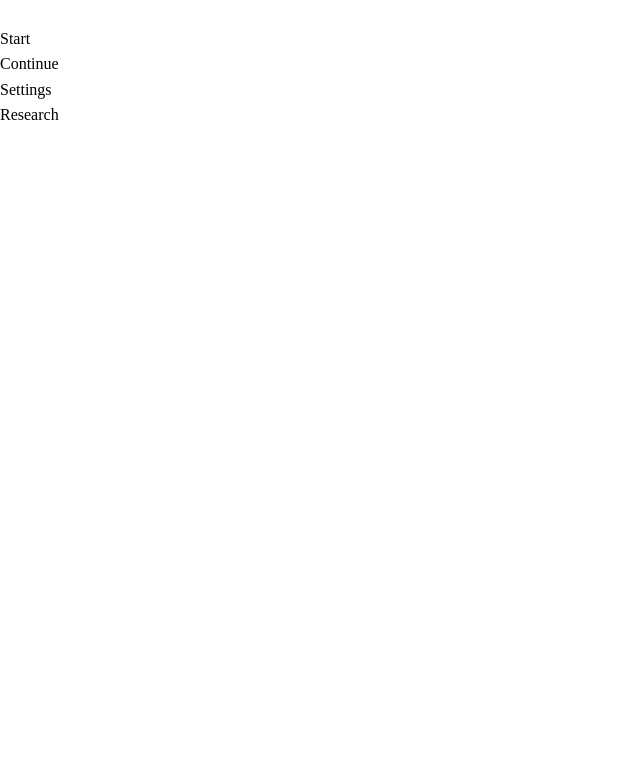
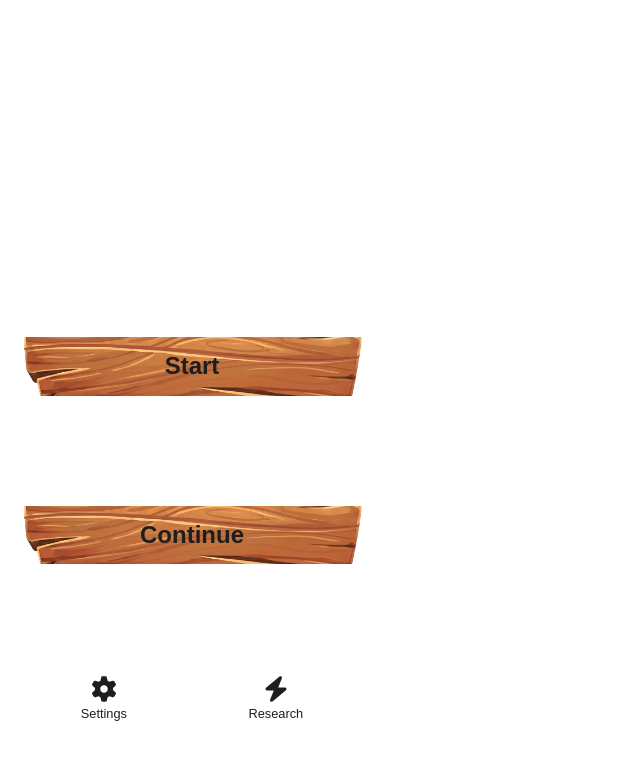
Before and after one commit to coiluck/agri-trader, a website built with Vite: page src/index.html in a window 1280 px wide. Shown: the whole page, without its empty margins (0-640 px from the left). Built offline with nearby package versions, Linux system fonts and the light colour scheme; a web font is replaced by a local one.

Commit message:
Add: top buttons

```diff
--- a/src-tauri/Cargo.toml
+++ b/src-tauri/Cargo.toml
@@ -22,3 +22,4 @@ tauri = { version = "2", features = [] }
 tauri-plugin-opener = "2"
 serde = { version = "1", features = ["derive"] }
 serde_json = "1"
+tauri-plugin-store = "2"
--- a/src/css/base.css
+++ b/src/css/base.css
@@ -19,7 +19,13 @@ ul {
 button, select {
   cursor: pointer;
 }
+@font-face {
+  font-family: 'KeiFont';
+  src: url('../assets/fonts/keifont.ttf') format('truetype');
+}
 body {
+  color: #1e1e1e;
+  font-family: 'KeiFont', sans-serif;
   min-height: 100vh;
   line-height: 1.6;
   text-rendering: optimizeLegibility;
--- a/src/css/top.css
+++ b/src/css/top.css
@@ -1,4 +1,83 @@
 .top-container {
   display: flex;
   flex-direction: column;
+  height: 100%
 }
+
+.top-gamelogo-container {
+  width: 100%;
+  height: 50%;
+  justify-content: center;
+  align-items: center;
+}
+
+.top-game-button-contaier {
+  display: flex;
+  flex-direction: column;
+  justify-content: space-around;
+  align-items: center;
+  width: 30%;
+  height: 100%;
+  padding: 20px;
+}
+
+.top-game-button {
+  width: 100%;
+  font-size: 1.5rem;
+  font-weight: bold;
+  text-align: center;
+  padding: 10px;
+  background-image: url('../assets/images/top/wood.png');
+  background-size: cover;
+  background-position: center;
+  background-repeat: no-repeat;
+  cursor: pointer;
+  transition: all 0.3s ease;
+}
+.top-game-button:hover {
+  transform: scale(1.05);
+}
+
+.top-sub-button-container {
+  display: flex;
+  flex-direction: row;
+  justify-content: space-around;
+  align-items: center;
+  width: 100%;
+}
+.top-sub-button {
+  display: flex;
+  flex-direction: column;
+  justify-content: center;
+  align-items: center;
+  transition: all 0.3s ease;
+  cursor: pointer;
+}
+.top-sub-button:hover {
+  transform: scale(1.05);
+}
+.top-sub-button:hover .top-sub-button-icon.settings {
+  transform: rotate(30deg);
+}
+.top-sub-button:hover .top-sub-button-icon.research {
+  transform: rotate(-30deg);
+}
+
+.top-sub-button-icon {
+  width: 30px;
+  height: 30px;
+  background-color: #1e1e1e;
+  mask-size: contain;
+  mask-repeat: no-repeat;
+  mask-position: center;
+  transition: all 0.3s ease;
+}
+.top-sub-button-icon.settings {
+  mask-image: url('../assets/images/top/gear.svg');
+}
+.top-sub-button-icon.research {
+  mask-image: url('../assets/images/top/bolt.svg');
+}
+.top-sub-button-text {
+  font-size: .8rem;
+}
--- a/src/index.html
+++ b/src/index.html
@@ -28,15 +28,15 @@
           <img src="" />
         </div>
         <div class="top-game-button-contaier">
-          <div class="top-game-button new">Start</div>
-          <div class="top-game-button restart">Continue</div>
+          <div class="top-game-button new" id="top-game-button-new">Start</div>
+          <div class="top-game-button restart" id="top-game-button-restart">Continue</div>
           <div class="top-sub-button-container">
-            <div class="top-sub-button">
-              <div class="top-sub-button-icon"></div>
+            <div class="top-sub-button" id="top-sub-button-settings">
+              <div class="top-sub-button-icon settings"></div>
               <div class="top-sub-button-text">Settings</div>
             </div>
-            <div class="top-sub-button">
-              <div class="top-sub-button-icon"></div>
+            <div class="top-sub-button" id="top-sub-button-research">
+              <div class="top-sub-button-icon research"></div>
               <div class="top-sub-button-text">Research</div>
             </div>
           </div>
@@ -44,6 +44,13 @@
       </div>
     </div>
 
+    <div id="modal-game" class="modal"></div>
+
+    <div id="modal-settings" class="modal"></div>
+
+    <div id="modal-research" class="modal"></div>
+
     <script src="./js/logo.js" type="module"></script>
+    <script src="./js/top.js" type="module"></script>
   </body>
 </html>
--- /dev/null
+++ b/src/js/top.js
@@ -0,0 +1,15 @@
+// top.js
+import { changeModal } from './modules/changeModal.js';
+
+document.getElementById('top-game-button-new').addEventListener('click', () => {
+  changeModal('game');
+});
+document.getElementById('top-game-button-restart').addEventListener('click', () => {
+  changeModal('game');
+});
+document.getElementById('top-sub-button-settings').addEventListener('click', () => {
+  changeModal('settings');
+});
+document.getElementById('top-sub-button-research').addEventListener('click', () => {
+  changeModal('research');
+});
--- /dev/null
+++ b/vite.config.js
@@ -0,0 +1,25 @@
+import { defineConfig } from 'vite';
+
+export default defineConfig({
+  root: 'src',
+  server: {
+    port: 1420,
+    strictPort: true,
+    watch: {
+      usePolling: true
+    }
+  },
+  build: {
+    outDir: '../dist',
+    emptyOutDir: true,
+  },
+  server: {
+    hmr: {
+      protocol: 'ws',
+      host: 'localhost',
+    },
+  },
+  css: {
+    devSourcemap: true
+  }
+});
```
Also changed, not shown: package.json (+8 -2 lines), src-tauri/capabilities/default.json (+5 -2 lines), src-tauri/tauri.conf.json (+5 -2 lines), src/assets/fonts/bbb.ttf (deleted), src/assets/images/top/wood.png (added), 5 other files.
